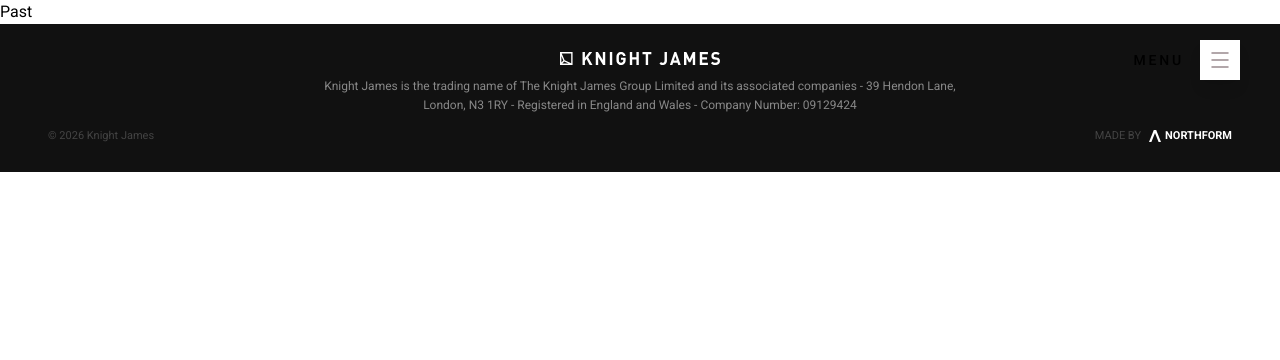
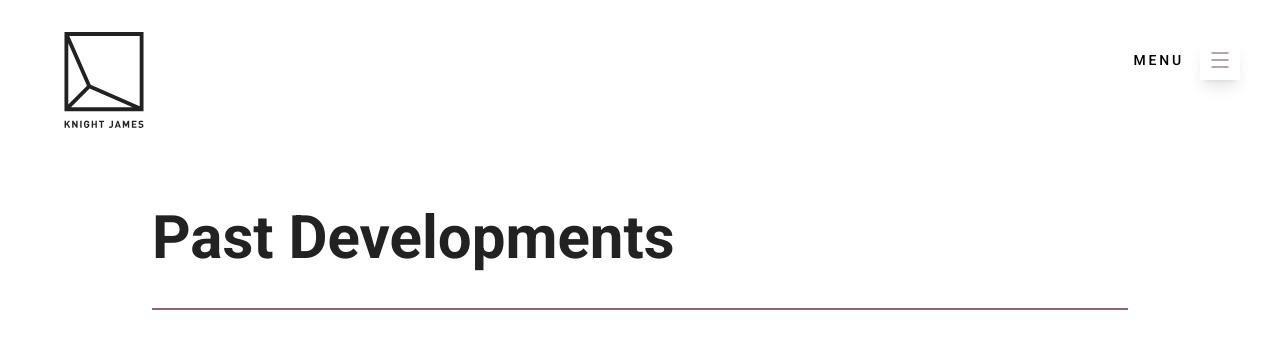
Before and after one commit to 404annas/knight-james, a React (Vite) app: page /developments in a window 1280 px wide. Shown: the top 360 px of the page. Built offline with nearby package versions, Linux system fonts and the light colour scheme.

Commit message:
Page added

```diff
--- a/src/pages/Projects/Past/Past.jsx
+++ b/src/pages/Projects/Past/Past.jsx
@@ -1,9 +1,90 @@
-import React from 'react'
+import React from 'react';
+import { motion } from 'framer-motion';
+import logo from "../../../assets/logo-contact.svg";
+import { Link } from 'react-router-dom';
+
+const projects = [
+    { title: "Hamilton Terrace, NW8", img: "https://knightjames.co.uk/assets/developments/_1536xAUTO_crop_center-center_70_none/Flat-1-76-Hamilton-Terrace-Hi-2_2025-01-06-040036_tjjc.jpg" },
+    { title: "Westbourne Terrace, W2", img: "https://knightjames.co.uk/assets/developments/_1536xAUTO_crop_center-center_70_none/Living-Room-2_2025-01-12-101758_rhsq.jpg" },
+    { title: "Sutherland Avenue, W9", img: "https://knightjames.co.uk/assets/developments/_1536xAUTO_crop_center-center_70_none/CORE-Flat-4-116-Sutherland-Avenue-Reception3.1-1.jpg" },
+    { title: "Midhurst Avenue, N10", img: "https://knightjames.co.uk/assets/developments/_1536xAUTO_crop_center-center_70_none/Kitchen-front-zoomed.jpg" },
+    { title: "Leamington Road Villas, W11", img: "https://knightjames.co.uk/assets/developments/_1536xAUTO_crop_center-center_70_none/LRV-Rear-Living-Room.jpg" },
+    { title: "Oxford Gardens, W10", img: "https://knightjames.co.uk/assets/developments/_1536xAUTO_crop_center-center_70_none/Kitchen-I.jpg" },
+    { title: "Clanricarde Gardens, W2", img: "https://knightjames.co.uk/assets/developments/_1536xAUTO_crop_center-center_70_none/Living-Room-Main.jpg" },
+    { title: "Queens Gate Place, SW7", img: "https://knightjames.co.uk/assets/developments/_1536xAUTO_crop_center-center_70_none/Drawing-Room-Wide-angle_2020-10-26-130738.jpg" },
+    { title: "Craven Hill, W2", img: "https://knightjames.co.uk/assets/developments/_1536xAUTO_crop_center-center_70_none/Website-main-shot-terrace-and-living-from-side.jpg" },
+    { title: "Trebovir Road, SW5", img: "https://knightjames.co.uk/assets/developments/_1536xAUTO_crop_center-center_70_none/Drawing-Room-I.jpg" },
+    { title: "Linden Gardens, W2", img: "https://knightjames.co.uk/assets/developments/_1536xAUTO_crop_center-center_70_none/Linden-Gardens-W2-LIVING-MEZZ-AND-KITCHEN.jpg" },
+    { title: "St. Mark's Road, W10", img: "https://knightjames.co.uk/assets/developments/_1536xAUTO_crop_center-center_70_none/St-Marks-Place-91D-2.jpg" },
+    { title: "Ashmore Road, W9", img: "https://knightjames.co.uk/assets/developments/_1536xAUTO_crop_center-center_70_none/Ashmore-Road-68D-22.jpg" },
+    { title: "St. Quintin Gardens, W10", img: "https://knightjames.co.uk/assets/developments/_1536xAUTO_crop_center-center_70_none/St-Quintin-Gardens-W10_19.jpg" },
+    { title: "Shirland Road, W9", img: "https://knightjames.co.uk/assets/developments/_1536xAUTO_crop_center-center_70_none/Shirland-rd-4.jpg" },
+    { title: "Elgin Avenue, W9", img: "https://knightjames.co.uk/assets/developments/_1536xAUTO_crop_center-center_70_none/Elgin-Avenue-Diner-Through-A.jpg" },
+];
 
 const Past = () => {
-  return (
-    <div>Past</div>
-  )
-}
+    return (
+        <div className="bg-white min-h-screen text-[#222222]">
 
-export default Past
+            {/* HEADER SECTION */}
+            <header className="fixed top-0 left-0 w-full flex justify-between items-center px-6 md:px-14 py-8">
+                <Link to="/">
+                    <img src={logo} alt="Knight James Logo" className="w-20 md:w-24" />
+                </Link>
+            </header>
+
+            {/* MAIN CONTENT */}
+            <main className="max-w-5xl mx-auto pt-52 pb-20 px-6">
+
+                {/* ANIMATED HEADING */}
+                <motion.h1
+                    initial={{ y: -50, opacity: 0 }}
+                    animate={{ y: 0, opacity: 1 }}
+                    transition={{ duration: 0.8, ease: "easeOut" }}
+                    className="text-4xl md:text-6xl font-bold mb-10"
+                >
+                    Past Developments
+                </motion.h1>
+
+                {/* ANIMATED LINE */}
+                <motion.div
+                    initial={{ scaleX: 0 }}
+                    animate={{ scaleX: 1 }}
+                    transition={{ duration: 1, delay: 0.3, ease: "easeInOut" }}
+                    className="h-[2px] bg-[#8F6573] w-full mb-20 origin-left"
+                ></motion.div>
+
+                {/* PROJECTS LIST */}
+                <div className="flex flex-col gap-24">
+                    {projects.map((project, index) => (
+                        <motion.div
+                            key={index}
+                            initial={{ y: 80, opacity: 0 }}
+                            whileInView={{ y: 0, opacity: 1 }}
+                            viewport={{ once: true, margin: "-100px" }}
+                            transition={{ duration: 0.8, ease: "easeOut" }}
+                            className="flex flex-col items-center group"
+                        >
+                            <div className="w-full overflow-hidden mb-6">
+                                <img
+                                    loading='lazy'
+                                    src={project.img}
+                                    alt={project.title}
+                                    className="w-full h-[80vh] object-cover cursor-pointer transition-all duration-700 ease-in-out transform hover:scale-110"
+                                />
+                            </div>
+                            <div className="text-center">
+                                <p className="text-lg md:text-xl font-medium tracking-wide">
+                                    {project.title}
+                                </p>
+                                <div className="h-[2px] bg-[#8F6573] w-1/4 mx-auto mt-1 group-hover:w-full transition-all duration-500"></div>
+                            </div>
+                        </motion.div>
+                    ))}
+                </div>
+            </main>
+        </div>
+    );
+};
+
+export default Past;
```
